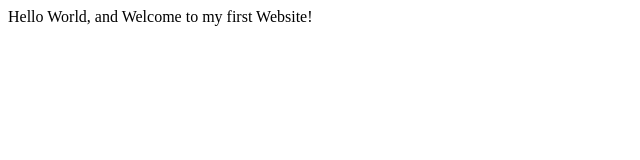
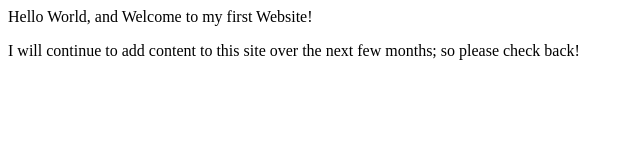
Before and after one commit to mollywebstar/mollywebstar.github.io, a plain HTML site: page index.html in a window 1280 px wide. Shown: the whole page, without its empty margins (0-640 px from the left). Drawn offline with Linux system fonts and the light colour scheme.

Commit message:
Update index.html

```diff
--- a/index.html
+++ b/index.html
@@ -4,6 +4,7 @@
     <meta charset="UTF-8">
     <meta http-equiv="X-UA-Compatible" content="IE=edge">
     <meta name="viewport" content="width=device-width, initial-scale=1.0">
+    <meta name="Author" content="Molly Gray">
     <title>Document</title>
     <link rel="stylesheet" href="style.css">
     <script src="script.js"></script>
@@ -13,5 +14,6 @@
 </head>
 <body>
     Hello World, and Welcome to my first Website!
+    <p> I will continue to add content to this site over the next few months; so please check back! </p>
 </body>
 </html>
```
